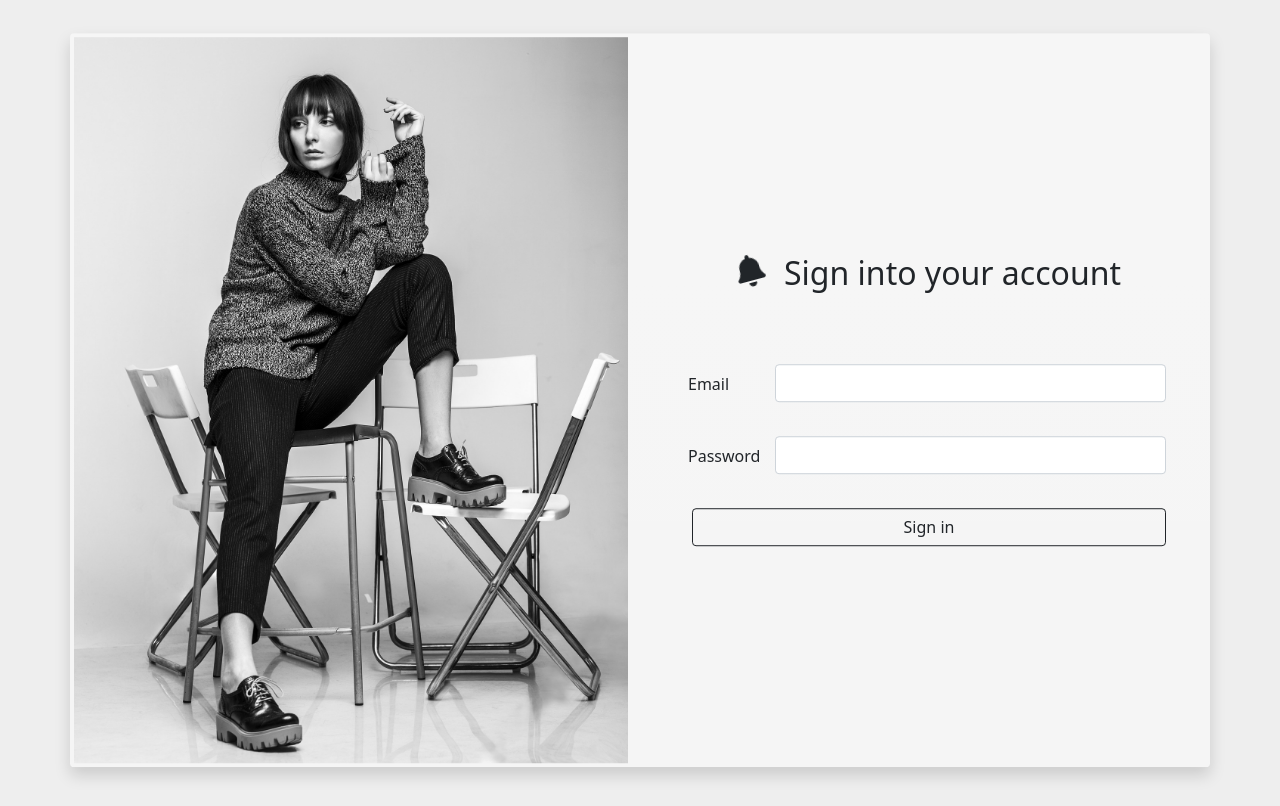
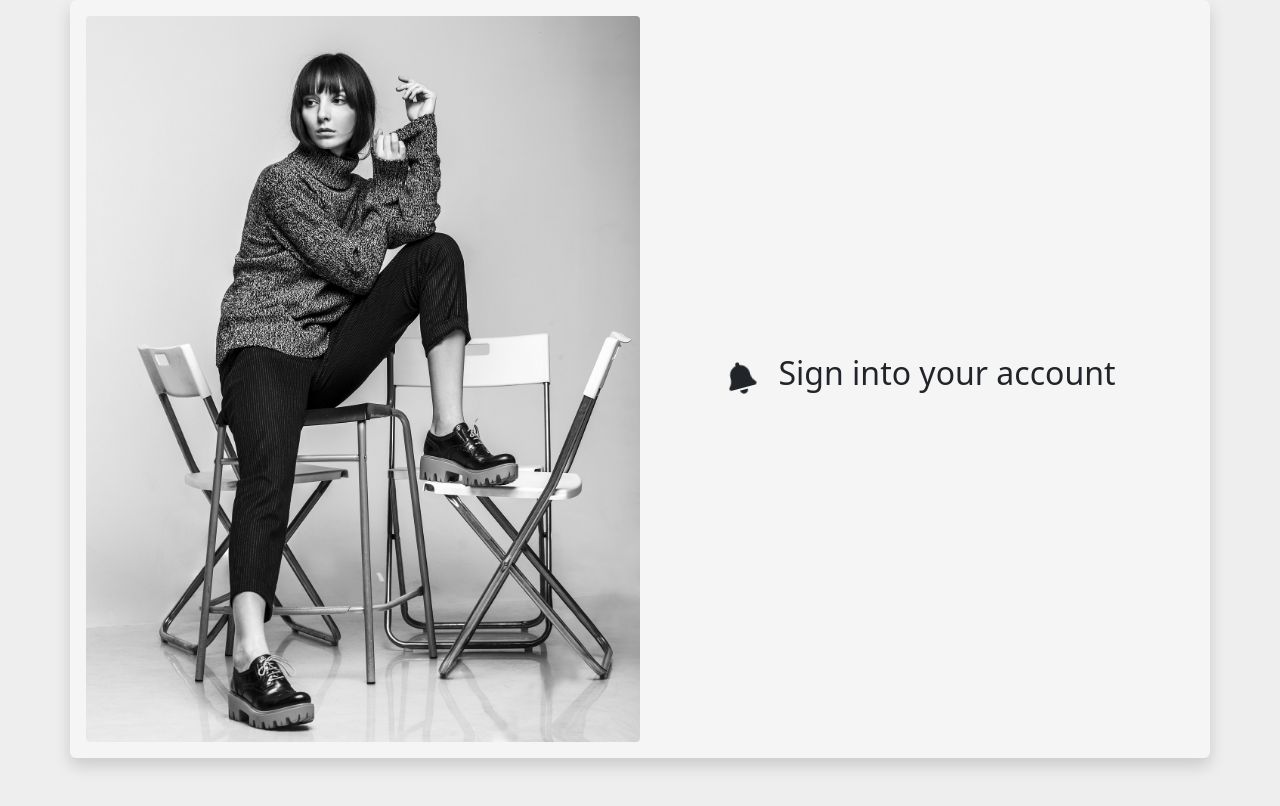
Before and after one commit to NataliaJeszke/loginformBootstrap, a plain HTML site: page index.html in a window 1280 px wide. Drawn offline with nearby package versions, Linux system fonts and the light colour scheme.

Commit message:
Changing for Bootstrap Login Form

```diff
--- a/index.html
+++ b/index.html
@@ -1,33 +1,36 @@
 <!DOCTYPE html>
 <html lang="en">
   <head>
-    <meta charset="UTF-8" />
-    <meta http-equiv="X-UA-Compatible" content="IE=edge" />
-    <meta name="viewport" content="width=device-width, initial-scale=1.0" />
+    <meta charset="utf-8" />
+    <meta name="viewport" content="width=device-width, initial-scale=1" />
+    <title>Bootstrap Login Form</title>
     <link
-      href="https://cdn.jsdelivr.net/npm/bootstrap@5.0.2/dist/css/bootstrap.min.css"
+      href="https://cdn.jsdelivr.net/npm/bootstrap@5.2.3/dist/css/bootstrap.min.css"
       rel="stylesheet"
-      integrity="sha384-EVSTQN3/azprG1Anm3QDgpJLIm9Nao0Yz1ztcQTwFspd3yD65VohhpuuCOmLASjC"
+      integrity="sha384-rbsA2VBKQhggwzxH7pPCaAqO46MgnOM80zW1RWuH61DGLwZJEdK2Kadq2F9CUG65"
       crossorigin="anonymous"
     />
     <link rel="stylesheet" href="styles.css" />
-    <script src="https://kit.fontawesome.com/b433241389.js" crossorigin="anonymous"></script>
-    <link rel="stylesheet" href="https://cdn.jsdelivr.net/npm/bootstrap-icons@1.10.2/font/bootstrap-icons.css">
-    <title>Bootstrap Login Form</title>
+    <script
+      src="https://kit.fontawesome.com/b433241389.js"
+      crossorigin="anonymous"
+    ></script>
   </head>
   <body>
-    <section>
-      <div class="container position-absolute position-absolute top-50 start-50 translate-middle shadow p-1 rounded-2 bg-gradient">
-        <div class="row align-items-center">
-          <div class="col-sm-6">
-            <img src="photo.jpg" alt="photo for login form" class="img-fluid" srcset="">
+    <div
+      class="container d-flex flex-column flex-sm-row align-items-center shadow p-3 mb-5 rounded"
+    >
+      <div class="col-sm-6 col-md-4 col-lg-6">
+        <img src="photo.jpg" class="img-fluid rounded-1" alt="" />
       </div>
-          <div class="col-sm-6">
-            <form class="d-grid gap-3 p-3 m-4">
-              <div class="d-flex ms-5 gap-3">
-                <i class="fa-solid fa-bell fa-shake fa-2xl mt-3"></i>
-                <h2 class="text-center">Sign into your account</h2>
+      <div class="col-sm-6 col-md-12 col-lg-6">
+        <div class="d-flex flex-column flex-sm-row justify-content-sm-center">
+          <i
+            class="fa-solid fa-bell fa-shake fa-2xl mt-3 mb-3 p-3 text-center"
+          ></i>
+          <h2 class="text-center p-sm-2">Sign into your account</h2>
         </div>
+        <!-- <form class="d-grid gap-3 p-3 m-4">
             <div class="row mb-3 mt-4 pt-4">
               <label for="inputEmail3" class="col-sm-4 col-md-3 col-lg-2 col-form-label p-2">Email</label>
               <div class="col-sm-8 col-md-9 col-lg-10">
@@ -43,9 +46,8 @@
             <div class="d-grid">
               <button class="btn btn-outline-dark" type="button">Sign in</button>
             </div>
-            </form>
+          </form> -->
       </div>
     </div>
-      </section>
   </body>
 </html>
```
Lines whose indentation alone changed are shown as unchanged.
